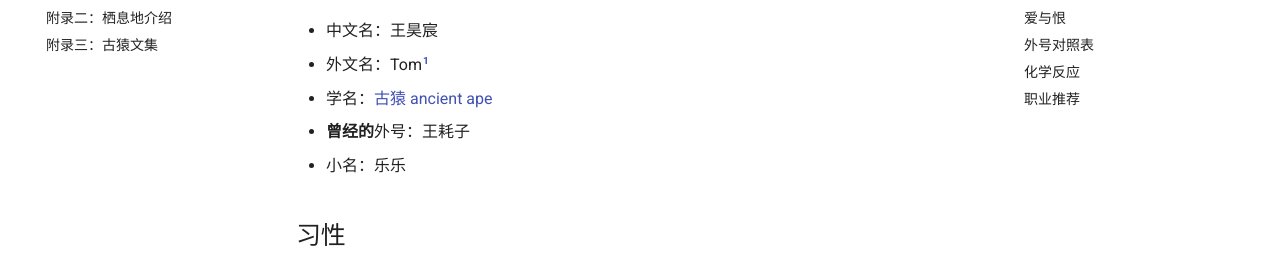
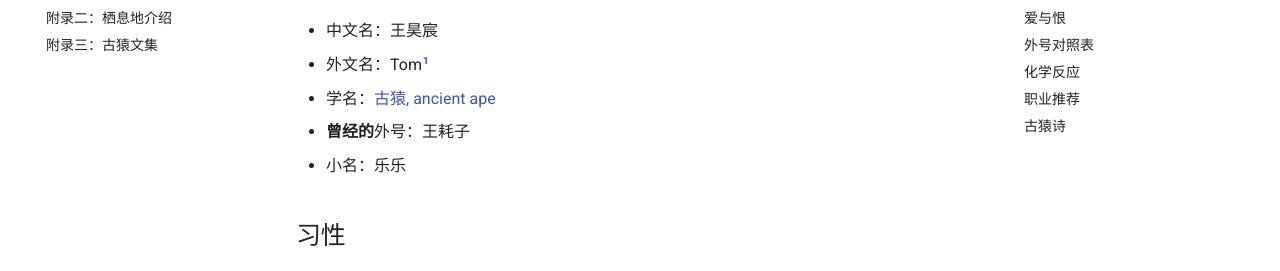
Before and after one commit to lyz0603/tom-wiki, an MkDocs documentation site: the page built from docs/about-tom.md, in a window 1280 px wide and 900 px high, scrolled down 2587 px. Shown: the part 171-442 px from the top of the window. Built offline with MkDocs 1.6.1 and Material for MkDocs 9.7.7, drawn with Linux system fonts in a browser that asks for light colours; comment, search, counter and statistics services are not loaded.

Commit message:
加链接

```diff
--- a/docs/about-tom.md
+++ b/docs/about-tom.md
@@ -15,7 +15,7 @@
 
 - 中文名：王昊宸
 - 外文名：Tom[^1]
-- 学名：[古猿](./dictionary.md#汉语) [ancient ape](./dictionary.md#汉英)
+- 学名：[古猿, ancient ape](./dictionary.md)
 - **曾经的**外号：王耗子
 - 小名：乐乐
 
@@ -58,6 +58,10 @@
 
 - 考古学[^3]
 
+## 古猿诗
+
+详见[这里](./poems.md)
+
 [^1]: 法语发音类似Dom
 [^2]: 注意！古猿的行为是**民事违法行为**，请勿模仿！违反了[民法典](https://flk.npc.gov.cn/detail2.html?ZmY4MDgwODE3MjlkMWVmZTAxNzI5ZDUwYjVjNTAwYmY%3D)第一千零二十五条：“行为人为公共利益实施新闻报道、舆论监督等行为，影响他人名誉的，不承担民事责任，但是有下列情形之一的除外：（一）捏造、歪曲事实；（二）对他人提供的严重失实内容未尽到合理核实义务；**（三）使用侮辱性言辞等贬损他人名誉。**”
 [^3]: 详情请问 ~~Amanda~~ Simon
```
